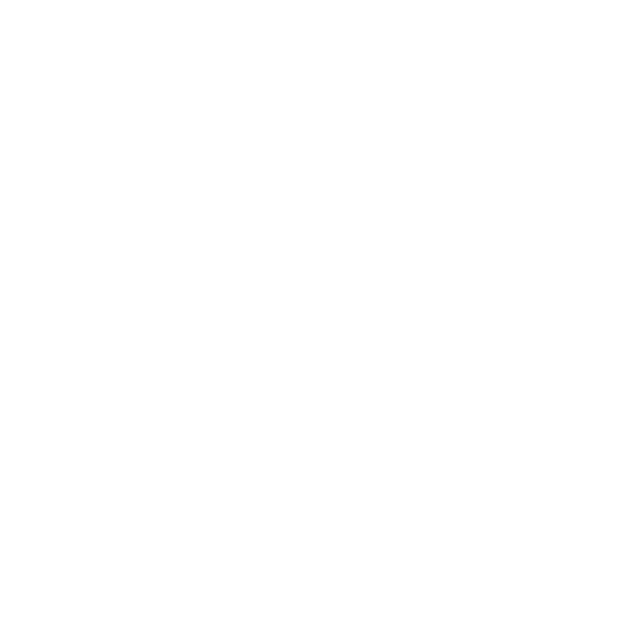
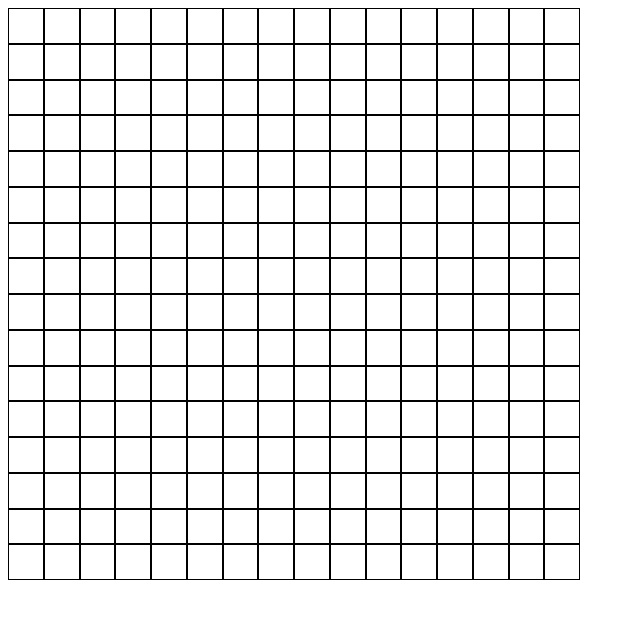
Before and after one commit to SondreInstanes/Etch-a-Sketch-Odin, a plain HTML site: page index.html in a window 1280 px wide. Shown: the whole page, without its empty margins (0-640 px from the left). Drawn offline with Linux system fonts and the light colour scheme.

Commit message:
Add Grid Creation
16x16 grid is now created via javascript.

```diff
--- a/script.js
+++ b/script.js
@@ -0,0 +1,23 @@
+const container = document.querySelector(".container");
+
+let sqNum = 16;
+
+function createGrid(sqNum) {
+    for (let i = 0; i < sqNum; i++) {
+        const row = document.createElement('div');
+        row.classList.add("row-grid");
+
+        for (let j = 0; j < sqNum; j++) {
+            const squareSize = 540 / sqNum;
+            const box = document.createElement('div');
+            box.classList.add("square");
+
+            box.style.width = `${squareSize}px`
+            box.style.height = `${squareSize}px`
+
+            row.appendChild(box);
+        }
+        container.appendChild(row);
+    }
+}
+createGrid(16);
--- a/style.css
+++ b/style.css
@@ -0,0 +1,7 @@
+.row-grid {
+    display: flex;
+}
+
+.square {
+    border: 1px solid black;
+}
```
Also changed, not shown: index.html (+2 -1 lines).
